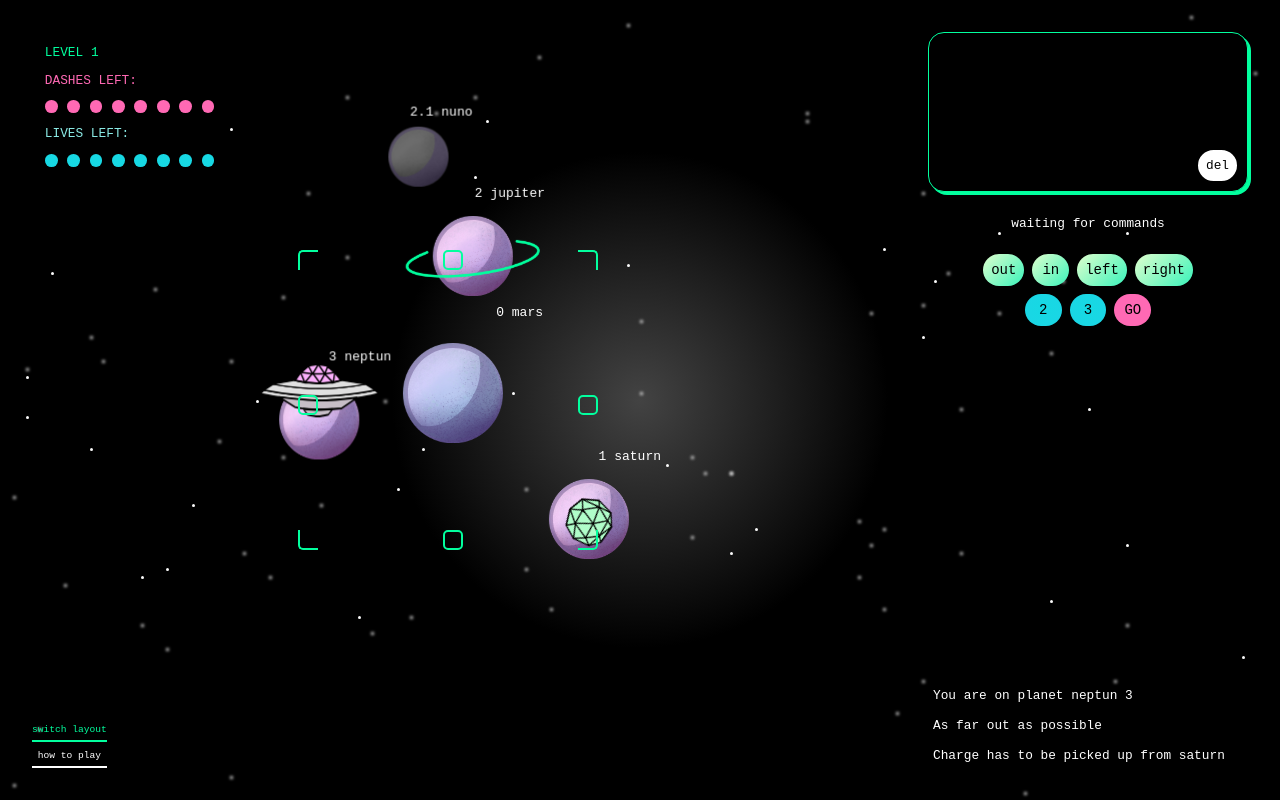
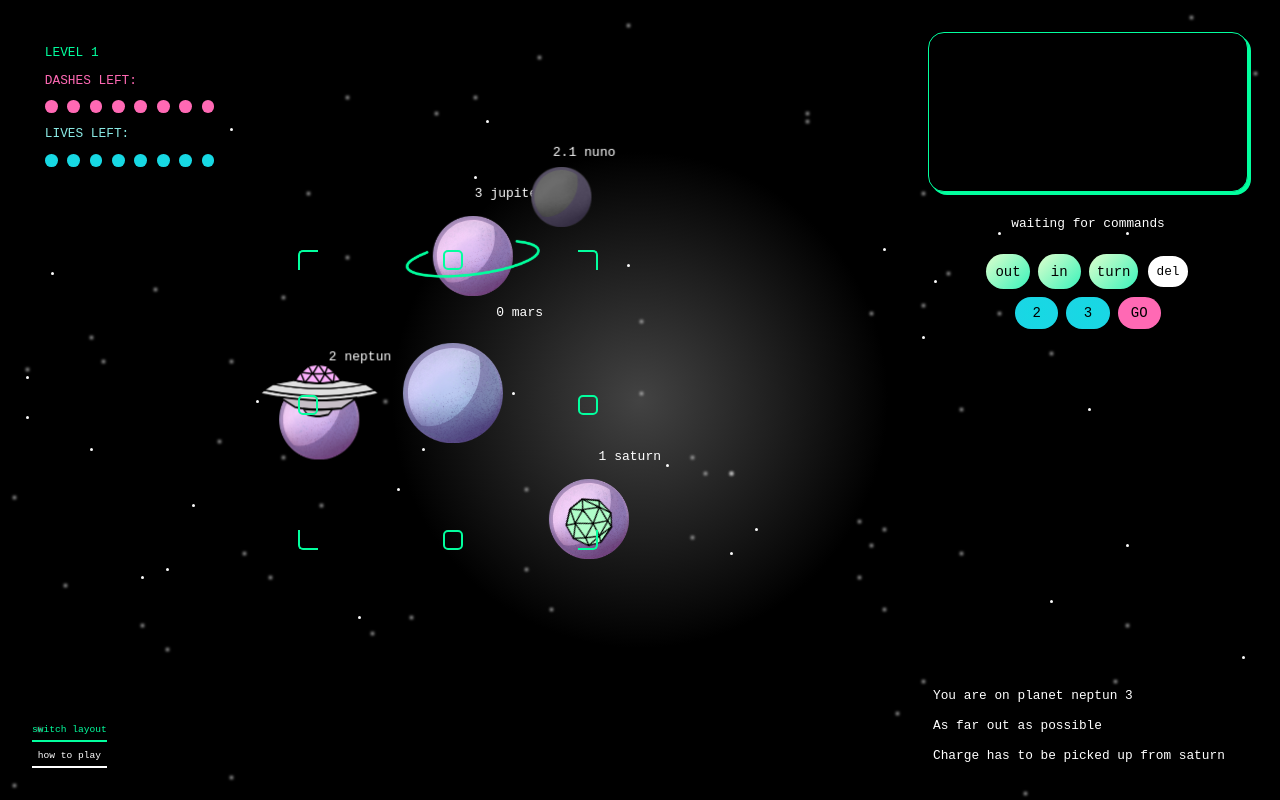
Before and after one commit to lisa-von-mond/bloomcraft, a Next.js app: page /levels/levelone in a window 1280 px wide. Built offline with nearby package versions, Linux system fonts and the light colour scheme; a web font is replaced by a local one.

Commit message:
change button element and fix mistakes

```diff
--- a/components/anybutton.jsx
+++ b/components/anybutton.jsx
@@ -16,7 +16,7 @@ export function SimpleButton({ text, color, click, fontsize }) {
   );
 }
 
-const AnyButton = styled.div`
+const AnyButton = styled.button`
   padding: 0.5rem;
   border: 2px solid var(--${props => props.color});
   color: var(--${props => props.color});
@@ -25,20 +25,27 @@ const AnyButton = styled.div`
   cursor: pointer;
   background: none;
   font-size: 1rem;
+  font-family: inherit;
+  -webkit-appearance: button;
 
   &: hover {
     animation: buttonwow 1s;
   } ;
 `;
 
-const NotAButton = styled.div`
+const NotAButton = styled.button`
   padding: 0.5rem 0 0.3rem 0;
   border-bottom: 2px solid var(--${props => props.color});
+  border-right: none;
+  border-left: none;
+  border-top: none;
   color: var(--${props => props.color});
   text-align: center;
   cursor: pointer;
   background: none;
   font-size: ${props => props.fontsize}rem;
+  font-family: inherit;
+  box-shadow: none;
 
   &: hover {
     animation: buttonwow 1s;
--- a/components/cockpit.jsx
+++ b/components/cockpit.jsx
@@ -20,7 +20,7 @@ export function Cockpit({
     add('right');
   }
   function addLeft() {
-    add('left');
+    add('turn');
   }
   function addOut() {
     add('out');
@@ -47,7 +47,6 @@ export function Cockpit({
     <>
       <CPFrame>
         <CommandLine cpStatus={cpStatus}>
-          <CommandLineInner>
           {commandLine.map((element, index) => (
             <Command key={index} cpStatus={cpStatus}>
               {element}
@@ -63,19 +62,6 @@ export function Cockpit({
           <SetKey tempCount={tempCount} cpStatus={cpStatus} onClick={set}>
             set
           </SetKey>
-          </CommandLineInner>
-          <LittleKeyContainer>
-            <DelKey1
-              cpStatus={cpStatus}
-              onClick={del1}
-              cockpitCount={cockpitCount}
-            >
-              del
-            </DelKey1>
-            <DelKey2 cpStatus={cpStatus} onClick={del2}>
-              del
-            </DelKey2>
-          </LittleKeyContainer>
         </CommandLine>
         <CpCounter1
           cpStatus={cpStatus}
@@ -117,9 +103,9 @@ export function Cockpit({
               maxCount={maxCount}
               cpStatus={cpStatus}
             >
-              left
+              turn
             </Key>
-            <Key
+            {/* <Key
               colorvar="mint"
               onClick={addRight}
               tempCount={tempCount}
@@ -128,7 +114,19 @@ export function Cockpit({
               cpStatus={cpStatus}
             >
               right
-            </Key>
+            </Key> */}
+            <div>
+              <DelKey1
+                cpStatus={cpStatus}
+                onClick={del1}
+                cockpitCount={cockpitCount}
+              >
+                del
+              </DelKey1>
+              <DelKey2 cpStatus={cpStatus} onClick={del2}>
+                del
+              </DelKey2>
+            </div>
           </CommandLineRow>
           <CommandLineRow>
             <Key
@@ -197,7 +195,7 @@ const CommandLineRow = styled.div`
 const Key = styled.div`
   font-size: 14px;
   padding: 0.5rem;
-  min-width: 2.3rem;
+  min-width: 2.7rem;
 
   @media only screen and (max-width: 900px) {
     font-size: 12px;
@@ -291,10 +289,12 @@ const CommandLine = styled.div`
   }
   border-radius: 1rem;
   display: flex;
-  align-items: space-between;
-  justify-content: space-between;
-  flex-direction: column;
+  align-items: flex-start;
+  justify-content: flex-start;
+  align-content: flex-start;
   padding: 0.5rem;
+  gap: 0.5rem;
+  flex-wrap: wrap;
   background: black;
   border: 1.5px solid var(--puremint);
   box-shadow: 3px 3px 0 0 var(--puremint);
@@ -461,18 +461,3 @@ const CpCounter1 = styled.div`
       display: none;
     `}
 `;
-const CommandLineInner = styled.div`
-  display: flex;
-  flex-wrap: wrap;
-  justify-content: flex-start;
-  align-items: flex-start;
-  align-content: flex-start;
-  gap: 10px;
-`;
-const LittleKeyContainer = styled.div`
-  display: flex;
-  justify-content: flex-end;
-  align-items: flex-end;
-  height: 50px;
-  gap: 10px;
-`;
--- a/components/counter.jsx
+++ b/components/counter.jsx
@@ -39,7 +39,7 @@ const CounterFix = styled.div`
   height: auto;
   display: flex;
   flex-direction: column;
-  kustify-content: flex-start;
+  justify-content: flex-start;
   align-items: flex-start;
   color: white;
   font-size: 0.8rem;
--- a/components/field.jsx
+++ b/components/field.jsx
@@ -10,6 +10,7 @@ import { RedAlert } from './redalert';
 import { OrangeAlert } from './orangealert';
 import { InstrFrame } from './how-to-play/instruction-frame';
 import { SimpleButton } from './anybutton';
+import { GreenAlertCharge } from './greenalert_charge';
 
 export function Field({
   level,
@@ -393,7 +394,7 @@ export function Field({
 
   useEffect(() => {
     const hereNow = movingArr[intCount];
-    if (hereNow === 'left') {
+    if (hereNow === 'turn') {
       left();
     } else {
       if (hereNow === 'right') {
--- /dev/null
+++ b/components/greenalert_charge.jsx
@@ -0,0 +1,25 @@
+import styled, { css } from 'styled-components';
+
+export function GreenAlertCharge({ chargeStatus }) {
+  return <Window charge={chargeStatus}>Charge picked up</Window>;
+}
+
+const Window = styled.div`
+  font-sitze: 5rem;
+  display: flex;
+  flex-direction: column;
+  gap: 1rem;
+  padding: 1rem;
+  border: 2px solid var(--puremint);
+  color: var(--puremint);
+  height: auto;
+  border-radius: 1rem;
+  animation: popupwow 0.5s;
+  z-index: 100;
+
+  ${props =>
+    props.charge === false &&
+    css`
+      display: none;
+    `}
+`;
--- a/components/how-to-play/how-to-play.jsx
+++ b/components/how-to-play/how-to-play.jsx
@@ -10,7 +10,6 @@ export function HowToPlay() {
   function nextHowTo() {
     if (indexHowTo < lengthHowTo) {
       setIndexHowTo(indexHowTo + 1);
-      console.log(indexHowTo);
     }
   }
 
--- a/levels/level1.js
+++ b/levels/level1.js
@@ -29,8 +29,25 @@ export default {
         },
 
         {
+          name: 'neptun',
+          id: '2',
+          scope: 1,
+          active: true,
+          focus: false,
+          tracked: true,
+          greens: false,
+          goal: false,
+          flow: 3,
+          children: [],
+          limit: true,
+          angl: 290,
+          dist: 130,
+          ring: 0,
+        },
+
+        {
           name: 'jupiter',
-          id: '2',
+          id: '3',
           scope: 1,
           active: false,
           focus: false,
@@ -51,31 +68,14 @@ export default {
               greens: false,
               goal: true,
               flow: 1,
-              angl: 210,
-              dist: 100,
+              angl: 120,
+              dist: 110,
               ring: 0,
             },
           ],
           limit: false,
           angl: 170,
           dist: 130,
-        },
-
-        {
-          name: 'neptun',
-          id: '3',
-          scope: 1,
-          active: true,
-          focus: false,
-          tracked: true,
-          greens: false,
-          goal: false,
-          flow: 3,
-          children: [],
-          limit: true,
-          angl: 290,
-          dist: 130,
-          ring: 0,
         },
       ],
     },
--- a/pages/how-to-play.jsx
+++ b/pages/how-to-play.jsx
@@ -1,5 +1,5 @@
 import { HowToPlay } from '../components/how-to-play/how-to-play';
-import { MyButton } from '../components/anybutton';
+import { SimpleButton } from '../components/anybutton';
 import styled, { css } from 'styled-components';
 import Link from 'next/link';
 import { Starry } from '../components/starry';
@@ -13,7 +13,7 @@ export default function Instruction() {
         <PlayButtonCntn>
           <Link href="/levels/levelone">
             <a>
-              <MyButton text="play" color="light" />
+              <SimpleButton text="play" color="light" />
             </a>
           </Link>
         </PlayButtonCntn>
--- a/styles/globals.css
+++ b/styles/globals.css
@@ -74,6 +74,21 @@ a {
   }
 }
 
+@keyframes popupwow {
+  0% {
+    opacity: 1;
+    transform: scale(0);
+  }
+  80% {
+    opacity: 0.5;
+    transform: scale(10);
+  }
+  100% {
+    opacity: 0;
+    transform: scale(20);
+  }
+}
+
 @keyframes buttonwow {
   0% {
     opacity: 1;
```
Also changed, not shown: components/legend.jsx (deleted, +0 -39 lines), utils/moving-functions-global.js (deleted). Lines whose indentation alone changed are shown as unchanged.
